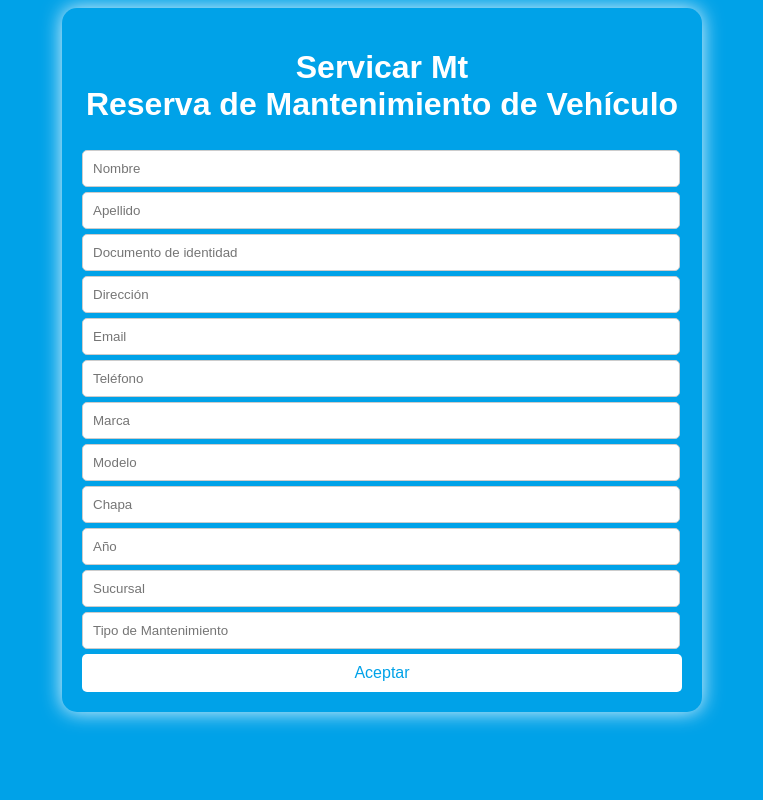
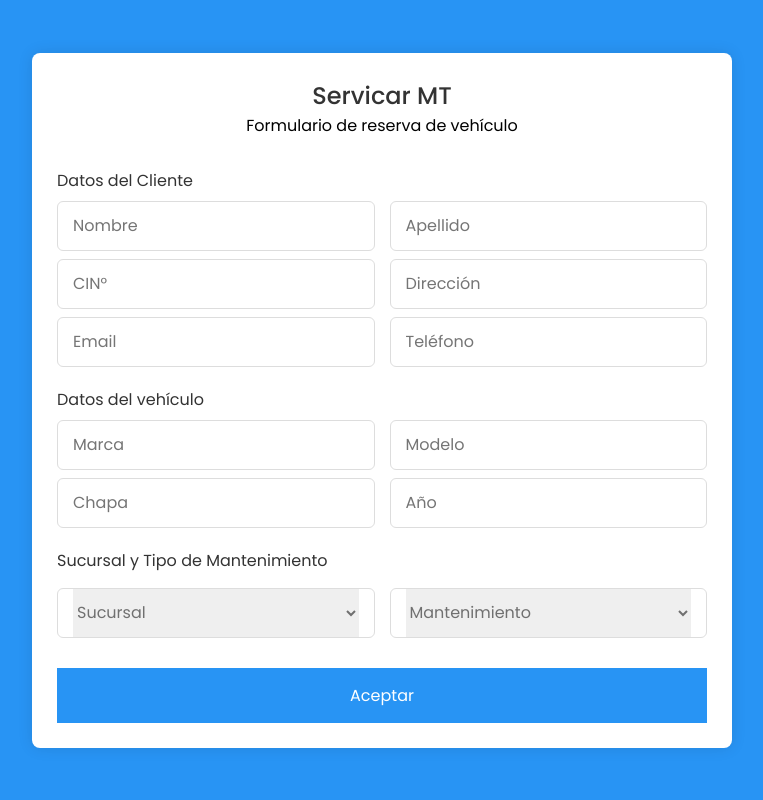
Before and after one commit to olmeange/ServicarApiBackendFlask, a Flask app: page /api/form in a window 1280 px wide. Shown: the whole page, without its empty margins (258-1021 px from the left). Run offline with Flask 3, Linux system fonts and the light colour scheme.

Commit message:
endpoints de Appointment modificados y nuevo formulario de reserva de vehiculos

```diff
--- a/src/models/AppointmentModel.py
+++ b/src/models/AppointmentModel.py
@@ -30,12 +30,12 @@ class AppointmentModel():
                 connection.commit()
 
                 cursor.execute("""INSERT INTO citas (id_cita, nombre_cliente, apellido_cliente, direccion_cliente,
-                               email_cliente, telefono_cliente, marca, modelo, chapa, año, id_sucursal, id_mantenimiento, fecha, visible, cedula)
-                               VALUES (%s, %s, %s, %s, %s, %s, %s, %s, %s, %s, %s, %s, %s, %s, %s)""",
+                               email_cliente, telefono_cliente, marca, modelo, chapa, año, id_sucursal, id_mantenimiento, fecha, visible, cedula, id_usuario)
+                               VALUES (%s, %s, %s, %s, %s, %s, %s, %s, %s, %s, %s, %s, %s, %s, %s, %s)""",
                                (appointment.id, appointment.client_name, appointment.client_last_name, appointment.client_address,
                                 appointment.client_email, appointment.client_phone, appointment.vehicle_mark, appointment.vehicle_model,
                                 appointment.vehicle_plate, appointment.vehicle_year, appointment.location_id, appointment.mainteinance_id,
-                                appointment.date, appointment.visible, appointment.client_document_id))
+                                appointment.date, appointment.visible, appointment.client_document_id, appointment.user_id))
                 affected_rows2 = cursor.rowcount
                 connection.commit()
 
--- a/src/routes/AppointmentRoutes.py
+++ b/src/routes/AppointmentRoutes.py
@@ -38,7 +38,7 @@ def add_appointment_from_client():
                                 document_id=request.form['document_id'], address=request.form['address'], email=request.form['email'],
                                 phone=request.form['phone'], mark=request.form['mark'], model=request.form['model'],
                                 plate=request.form['plate'], year=request.form['year'], location_id=request.form['location_id'],
-                                mainteinance_id=request.form['mainteinance_id'], date=str(date.today()), visible=True)
+                                mainteinance_id=request.form['mainteinance_id'], date=str(date.today()), visible=True, user_id="0")
     print(r_appointment.to_JSON())
     try:
         affected_rows = AppointmentModel.add_appointment(r_appointment)
--- /dev/null
+++ b/src/static/styles/style.css
@@ -0,0 +1,125 @@
+/* Import Google font - Poppins */
+@import url("https://fonts.googleapis.com/css2?family=Poppins:wght@200;300;400;500;600;700&display=swap");
+* {
+  margin: 0;
+  padding: 0;
+  box-sizing: border-box;
+  font-family: "Poppins", sans-serif;
+}
+body {
+  min-height: 100vh;
+  display: flex;
+  align-items: center;
+  justify-content: center;
+  padding: 20px;
+  background: rgb(40, 148, 244);
+}
+.container {
+  position: relative;
+  max-width: 700px;
+  width: 100%;
+  background: #fff;
+  padding: 25px;
+  border-radius: 8px;
+  box-shadow: 0 0 15px rgba(0, 0, 0, 0.1);
+}
+.container header {
+  font-size: 1.5rem;
+  color: #333;
+  font-weight: 500;
+  text-align: center;
+}
+.container .form {
+  margin-top: 30px;
+}
+.form .input-box {
+  width: 100%;
+  margin-top: 20px;
+}
+.input-box label {
+  color: #333;
+}
+.form :where(.input-box input, .select-box) {
+  position: relative;
+  height: 50px;
+  width: 100%;
+  outline: none;
+  font-size: 1rem;
+  color: #707070;
+  margin-top: 8px;
+  border: 1px solid #ddd;
+  border-radius: 6px;
+  padding: 0 15px;
+}
+.input-box input:focus {
+  box-shadow: 0 1px 0 rgba(0, 0, 0, 0.1);
+}
+.form .column {
+  display: flex;
+  column-gap: 15px;
+}
+.form .gender-box {
+  margin-top: 20px;
+}
+.gender-box h3 {
+  color: #333;
+  font-size: 1rem;
+  font-weight: 400;
+  margin-bottom: 8px;
+}
+.form :where(.gender-option, .gender) {
+  display: flex;
+  align-items: center;
+  column-gap: 50px;
+  flex-wrap: wrap;
+}
+.form .gender {
+  column-gap: 5px;
+}
+.gender input {
+  accent-color: rgb(40, 148, 244);
+}
+.form :where(.gender input, .gender label) {
+  cursor: pointer;
+}
+.gender label {
+  color: #707070;
+}
+.address :where(input, .select-box) {
+  margin-top: 15px;
+}
+.select-box select {
+  height: 100%;
+  width: 100%;
+  outline: none;
+  border: none;
+  color: #707070;
+  font-size: 1rem;
+}
+.form button {
+  height: 55px;
+  width: 100%;
+  color: #fff;
+  font-size: 1rem;
+  font-weight: 400;
+  margin-top: 30px;
+  border: none;
+  cursor: pointer;
+  transition: all 0.2s ease;
+  background: rgb(40, 148, 244);
+}
+.form button:hover {
+  background: rgb(40, 148, 244);
+}
+p {
+  text-align: center;
+}
+/*Responsive*/
+@media screen and (max-width: 500px) {
+  .form .column {
+    flex-wrap: wrap;
+  }
+  .form :where(.gender-option, .gender) {
+    row-gap: 15px;
+  }
+}
--- a/src/templates/appointment_form.html
+++ b/src/templates/appointment_form.html
@@ -1,70 +1,73 @@
 <!DOCTYPE html>
 <html lang="es">
   <head>
-    <meta charset="UTF-8">
-    <meta name="viewport" content="width=device-width, initial-scale=1.0">
-    <title>Servicar Mt</title>
-    <style>
-        body {
-            background-color: #00a2e8; /* Azul celeste */
-            font-family: Arial, sans-serif;
-        }
-        .container {
-            max-width: 600px;
-            margin: 0 auto;
-            padding: 20px;
-            background-color: #00a2e8;
-            border-radius: 15px;
-            box-shadow: 0 0 20px rgba(255, 255, 255, 0.9);
-        }
-        h1 {
-            color: #fff; /* Azul celeste más oscuro */
-            text-align: center;
-        }
-        input[type="text"],
-        input[type="email"],
-        input[type="tel"],
-        select {
-            width: 96%;
-            padding: 10px;
-            margin-top: 5px;
-            border: 1px solid #ccc;
-            border-radius: 5px;
-        }
-        button {
-            background-color: #fff; /* Azul celeste más oscuro */
-            color: #00a2e8;
-            width: 100%;
-            padding: 10px 20px;
-            border: none;
-            border-radius: 5px;
-            cursor: pointer;
-            text-align: center;
-            text-decoration: none;
-            display: inline-block;
-            font-size: 16px;
-            margin-top: 5px;
-        }
-    </style>
+    <meta charset="UTF-8" />
+    <meta name="viewport" content="width=device-width, initial-scale=1.0" />
+    <meta http-equiv="X-UA-Compatible" content="ie=edge" />
+    <title>Servicar MT</title>
+    <!---Custom CSS File--->
+    <link rel= "stylesheet" type= "text/css" href= "{{ url_for('static',filename='styles/style.css') }}">
   </head>
   <body>
-    <div class="container">
-        <h1>Servicar Mt <BR> Reserva de Mantenimiento de Vehículo</h1>
-        <form action="/api/add_appointment_from_client" method="POST">
-            <input type="text" name="first_name" placeholder="Nombre" required>
-            <input type="text" name="last_name" placeholder="Apellido" required>
-            <input type="text" name="document_id" placeholder="Documento de identidad" required>
-            <input type="text" name="address" placeholder="Dirección" required>
-            <input type="email" name="email" placeholder="Email" required>
-            <input type="tel" name="phone" placeholder="Teléfono" required>
-            <input type="text" name="mark" placeholder="Marca" required>
-            <input type="text" name="model" placeholder="Modelo" required>
-            <input type="text" name="plate" placeholder="Chapa" required>
-            <input type="text" name="year" placeholder="Año" required>
-            <input type="text" name="location_id" placeholder="Sucursal" required>
-            <input type="text" name="mainteinance_id" placeholder="Tipo de Mantenimiento" required>
+    <section class="container">
+      <header>Servicar MT</header>
+      <p>Formulario de reserva de vehículo</p>
+      <form action="/api/add_appointment_from_client" method="POST" class="form">
+        <div class="input-box">
+          <label>Datos del Cliente</label>
+          <div class="column">
+            <input type="text" name="first_name" placeholder="Nombre" required />
+            <input type="text" name="last_name" placeholder="Apellido" required />
+          </div>
+          <div class="column">
+            <input type="text" name="document_id" placeholder="CIN°" required />
+            <input type="text" name="address" placeholder="Dirección" required />
+          </div>
+          <div class="column">
+            <input type="email" name="email" placeholder="Email" required />
+            <input type="tel" name="phone" placeholder="Teléfono" required />
+          </div>
+        </div>
+        <div class="input-box">
+          <label>Datos del vehículo</label>
+          <div class="column">
+            <input type="text" name="mark" placeholder="Marca" required />
+            <input type="text" name="model" placeholder="Modelo" required />
+          </div>
+          <div class="column">
+            <input type="text" name="plate" placeholder="Chapa" required />
+            <input type="text" name="year" placeholder="Año" required />
+          </div>
+        </div>
+        <div class="input-box address">
+          <label>Sucursal y Tipo de Mantenimiento</label>
+          <div class="column">
+            <div class="select-box">
+              <select name="location_id" required>
+                <option value="">Sucursal</option>
+                <option value="1">4 Mojones</option>
+                <option value="2">KM 5</option>
+                <option value="3">Mariano R Alonso</option>
+              </select>
+            </div>
+            <div class="select-box">
+              <select name="mainteinance_id" required>
+                <option value="">Mantenimiento</option>
+                <option value="1">Cambio de aceite</option>
+                <option value="2">Cambio de filtros</option>
+                <option value="3">Presión de llantas</option>
+                <option value="4">Alineación y balanceo</option>
+                <option value="5">Revisión de estado de batería</option>
+                <option value="6">Revisión de fluído de freno</option>
+                <option value="7">Mecánica ligera</option>
+                <option value="8">Revisión de amortiguadores</option>
+                <option value="9">Cambio de aceite de caja</option>
+              </select>
+            </div>
+          </div>
+        </div>
         <button type="submit">Aceptar</button>
       </form>
-    </div>
+    </section>
   </body>
 </html>
```
Lines whose indentation alone changed are shown as unchanged.
